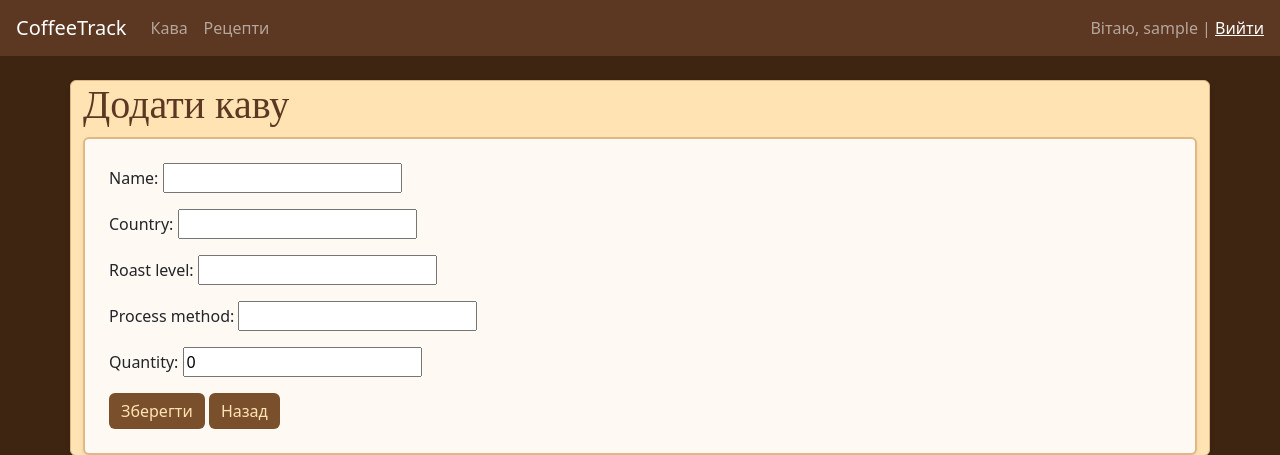
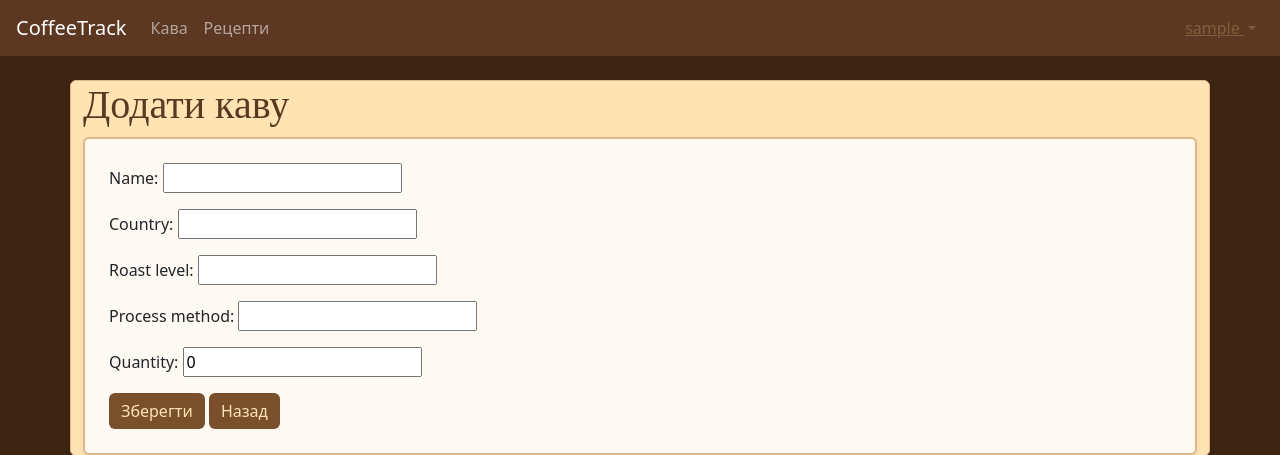
Before and after one commit to IlyaOriekhov/coffeetrackapp, a Django app: page /create/ in a window 1280 px wide. Shown: the top 455 px of the page. Run offline with Django 5.2, Linux system fonts and the light colour scheme; the visitor is signed in with stand-in values (Sample User, id 1).

Commit message:
pagi and dropmenu

```diff
--- a/coffeetrackproject/coffeeapp/templates/base.html
+++ b/coffeetrackproject/coffeeapp/templates/base.html
@@ -16,18 +16,42 @@
 <body class="coffee-bg">
     <nav class="navbar navbar-expand-lg navbar-dark coffee-navbar px-3">
     <a class="navbar-brand" href="{% url 'coffee_list' %}">CoffeeTrack</a>
-        <div class="collapse navbar-collapse">
+    <button class="navbar-toggler" type="button" data-bs-toggle="collapse"
+            data-bs-target="#navbarContent" aria-controls="navbarContent"
+            aria-expanded="false" aria-label="Toggle navigation">
+        <span class="navbar-toggler-icon"></span>
+    </button>
+    <div class="collapse navbar-collapse" id="navbarContent">
         <ul class="navbar-nav me-auto">
             <li class="nav-item"><a class="nav-link" href="{% url 'coffee_list' %}">Кава</a></li>
             <li class="nav-item"><a class="nav-link" href="{% url 'recipe_list' %}">Рецепти</a></li>
         </ul>
-            <span class="navbar-text">
+        <ul class="navbar-nav ms-auto">
             {% if user.is_authenticated %}
-                    Вітаю, {{ user.username }} | <a class="nav-link d-inline coffee-link" href="{% url 'logout' %}">Вийти</a>
+                <li class="nav-item dropdown">
+                    <a class="nav-link dropdown-toggle coffee-link" href="#"
+                       id="userDropdown" role="button"
+                       data-bs-toggle="dropdown" aria-expanded="false">
+                       {{ user.username }}
+                    </a>
+                    <ul class="dropdown-menu dropdown-menu-end" aria-labelledby="userDropdown">
+                        <li>
+                            <a class="dropdown-item" href="{% url 'admin:index' %}">Адмін панель</a>
+                        </li>
+                        <li>
+                            <a class="dropdown-item" href="{% url 'logout' %}">Вийти</a>
+                        </li>
+                    </ul>
+                </li>
             {% else %}
-                    <a class="nav-link d-inline coffee-link" href="{% url 'login' %}">Вхід</a> | <a class="nav-link d-inline coffee-link" href="{% url 'register' %}">Реєстрація</a>
+                <li class="nav-item">
+                    <a class="nav-link coffee-link" href="{% url 'login' %}">Вхід</a>
+                </li>
+                <li class="nav-item">
+                    <a class="nav-link coffee-link" href="{% url 'register' %}">Реєстрація</a>
+                </li>
             {% endif %}
-            </span>
+        </ul>
     </div>
 </nav>
     <div class="container mt-4 coffee-container rounded shadow-sm">
--- a/coffeetrackproject/coffeeapp/views.py
+++ b/coffeetrackproject/coffeeapp/views.py
@@ -8,30 +8,19 @@ from django.contrib import messages
 from django.shortcuts import render, redirect
 
 
-# Create your views here.
-# class CoffeeListView(ListView):
-#     model = Coffee
-#     template_name = "coffee_list.html"
-#     context_object_name = "coffees"
-#
-#     def get_queryset(self):
-#         if self.request.user.is_authenticated:
-#             return Coffee.objects.filter(owner=self.request.user)
-#         else:
-#             return Coffee.objects.all()
-
 class CoffeeListView(ListView):
     model = Coffee
     template_name = "coffee_list.html"
     context_object_name = "coffees"
+    paginate_by = 10
 
     def get_queryset(self):
         queryset = Coffee.objects.all()
         if self.request.user.is_authenticated:
             queryset = queryset.filter(owner=self.request.user)
-        search_query = self.request.GET.get('search', '')
-        country = self.request.GET.get('country', '')
-        roast = self.request.GET.get('roast', '')
+        search_query = self.request.GET.get("search", "")
+        country = self.request.GET.get("country", "")
+        roast = self.request.GET.get("roast", "")
         if search_query:
             queryset = queryset.filter(name__icontains=search_query)
         if country:
@@ -61,9 +50,11 @@ class CoffeeDetailView(DetailView):
     model = Coffee
     template_name = "coffee_detail.html"
 
-    def test_func(self):
-        coffee = self.get_object()
-        return coffee.owner == self.request.user
+    def get_context_data(self, **kwargs):
+        context = super().get_context_data(**kwargs)
+        context['recipes'] = Recipe.objects.filter(coffee=self.object)
+        return context
+
 
 class CoffeeUpdateView(LoginRequiredMixin, UserPassesTestMixin, UpdateView):
     model = Coffee
@@ -90,27 +81,18 @@ class CoffeeDeleteView(LoginRequiredMixin, UserPassesTestMixin, DeleteView):
         return coffee.owner == self.request.user
 
 
-# class RecipeListView(ListView):
-#     model = Recipe
-#     template_name = "recipe_list.html"
-#     context_object_name = "recipes"
-#     def get_queryset(self):
-#         if self.request.user.is_authenticated:
-#             return Recipe.objects.filter(owner=self.request.user)
-#         else:
-#             return Recipe.objects.all()
-
 class RecipeListView(ListView):
     model = Recipe
     template_name = "recipe_list.html"
     context_object_name = "recipes"
+    paginate_by = 10
 
     def get_queryset(self):
         queryset = Recipe.objects.all()
         if self.request.user.is_authenticated:
             queryset = queryset.filter(owner=self.request.user)
-        search_query = self.request.GET.get('search', '')
-        method = self.request.GET.get('method', '')
+        search_query = self.request.GET.get("search", "")
+        method = self.request.GET.get("method", "")
         if search_query:
             queryset = queryset.filter(title__icontains=search_query)
         if method:
@@ -119,7 +101,7 @@ class RecipeListView(ListView):
 
     def get_context_data(self, **kwargs):
         context = super().get_context_data(**kwargs)
-        context['methods'] = Recipe.objects.values_list('method', flat=True).distinct()
+        context["methods"] = Recipe.objects.values_list("method", flat=True).distinct()
         return context
 
 
```
Also changed, not shown: coffeetrackproject/coffeeapp/templates/coffee_detail.html (+11 -0 lines), coffeetrackproject/coffeeapp/templates/coffee_list.html (+28 -0 lines). Lines whose indentation alone changed are shown as unchanged.
